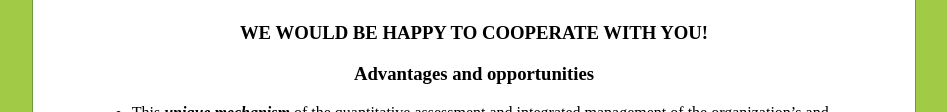
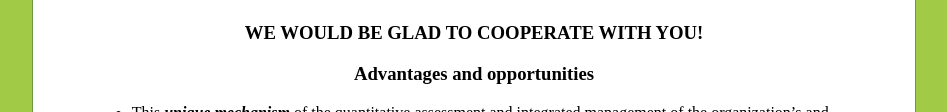
Before and after one commit to ocmsystem/ocmsystem.github.io, a plain HTML site: page index_eng.htm in a window 1280 px wide. Shown: the part 382-494 px from the top of the page, without its empty margins (166-1113 px from the left). Drawn offline with Linux system fonts and the light colour scheme.

Commit message:
HAPPY -> GLAD

```diff
--- a/index_eng.htm
+++ b/index_eng.htm
@@ -72,7 +72,7 @@
 	<tr>
 		<td width="5%" />
 		<td>
-			<h3 align="center">WE WOULD BE HAPPY TO COOPERATE WITH YOU!</h3>
+			<h3 align="center">WE WOULD BE GLAD TO COOPERATE WITH YOU!</h3>
 			<h3 align="center">Advantages and opportunities</h3>
 			<ul id="features_list">
 				<li>
```
